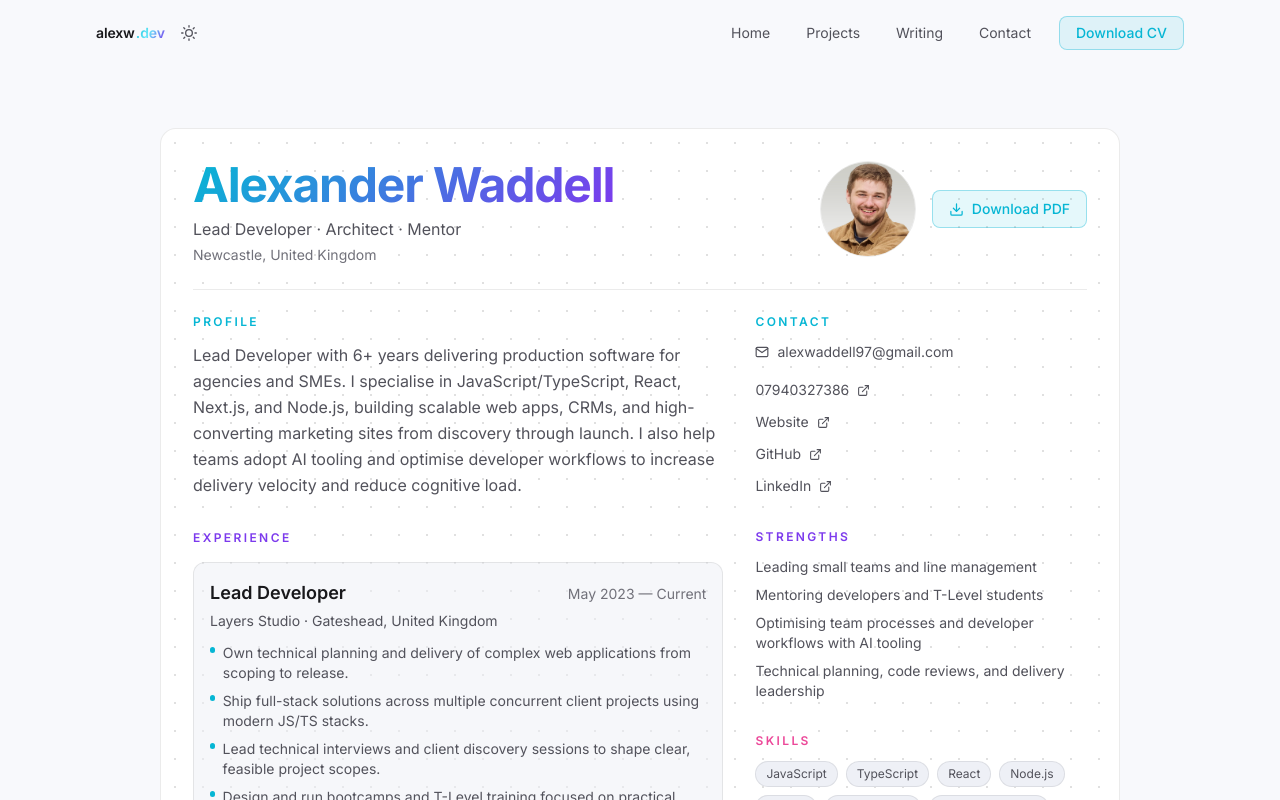
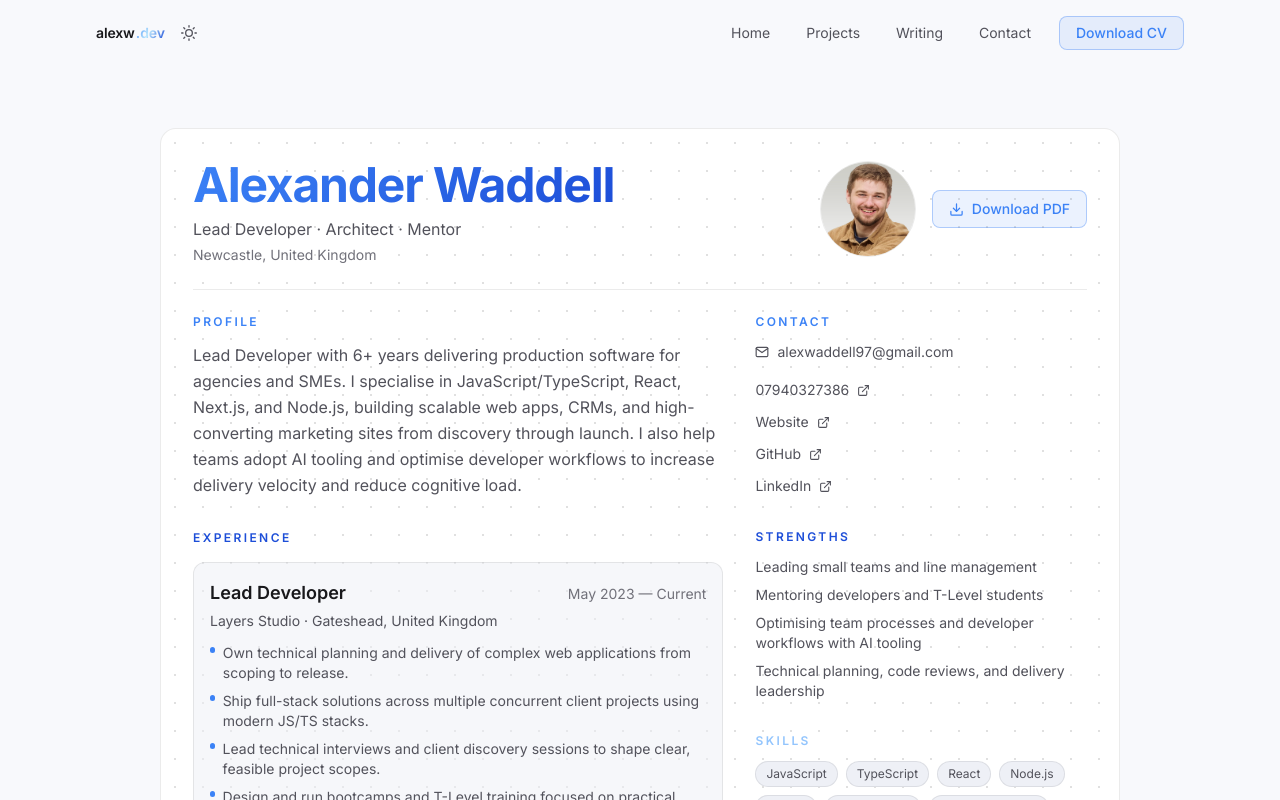
Before and after one commit to alexwaddell97/portfolio, a React (Vite) app: page /cv in a window 1280 px wide. Shown: the top 800 px of the page. Built offline with nearby package versions, Linux system fonts and the light colour scheme.

Commit message:
feat: update the gradient colour theme to a better shade of blue

```diff
--- a/src/App.css
+++ b/src/App.css
@@ -11,32 +11,32 @@
   --color-text-secondary: #a1a1aa;
   --color-text-muted: #8b8b9d;
 
-  /* Electric accent trio */
-  --color-cyan: #06b6d4;
-  --color-violet: #7c3aed;
-  --color-pink: #ec4899;
+  /* Accent trio — electric blue / deep indigo / ice blue */
+  --color-cyan: #3b82f6;
+  --color-violet: #1d4ed8;
+  --color-pink: #93c5fd;
 
   /* Legacy accent alias (keeps existing components working) */
-  --color-accent: #7c3aed;
-  --color-accent-hover: #8b5cf6;
-  --color-accent-glow: rgba(124, 58, 237, 0.15);
+  --color-accent: #3b82f6;
+  --color-accent-hover: #2563eb;
+  --color-accent-glow: rgba(59, 130, 246, 0.15);
 
   /* Per-accent glows */
-  --color-cyan-glow: rgba(6, 182, 212, 0.15);
-  --color-violet-glow: rgba(124, 58, 237, 0.15);
-  --color-pink-glow: rgba(236, 72, 153, 0.15);
+  --color-cyan-glow: rgba(59, 130, 246, 0.15);
+  --color-violet-glow: rgba(29, 78, 216, 0.15);
+  --color-pink-glow: rgba(147, 197, 253, 0.10);
 
   /* Borders */
   --color-border: rgba(255, 255, 255, 0.06);
-  --color-border-cyan: rgba(6, 182, 212, 0.3);
-  --color-border-violet: rgba(124, 58, 237, 0.3);
-  --color-border-pink: rgba(236, 72, 153, 0.3);
+  --color-border-cyan: rgba(59, 130, 246, 0.3);
+  --color-border-violet: rgba(29, 78, 216, 0.3);
+  --color-border-pink: rgba(147, 197, 253, 0.25);
 
   /* UI chrome */
   --color-scrollbar-track: #0e0e1a;
-  --color-scrollbar-thumb: rgba(124, 58, 237, 0.5);
-  --color-scrollbar-thumb-hover: rgba(6, 182, 212, 0.65);
-  --color-selection-bg: rgba(124, 58, 237, 0.35);
+  --color-scrollbar-thumb: rgba(59, 130, 246, 0.5);
+  --color-scrollbar-thumb-hover: rgba(29, 78, 216, 0.7);
+  --color-selection-bg: rgba(59, 130, 246, 0.3);
   --color-selection-text: #ffffff;
 
   --font-family-sans: 'Inter', system-ui, sans-serif;
@@ -51,17 +51,16 @@
   --color-text-secondary: #52525b;
   --color-text-muted: #71717a;
   --color-border: rgba(0, 0, 0, 0.08);
-  --color-accent-glow: rgba(124, 58, 237, 0.18);
-  /* Glows need MORE opacity on a pale bg to stay visible */
-  --color-cyan-glow: rgba(6, 182, 212, 0.22);
-  --color-violet-glow: rgba(124, 58, 237, 0.18);
-  --color-pink-glow: rgba(236, 72, 153, 0.15);
+  --color-accent-glow: rgba(59, 130, 246, 0.18);
+  --color-cyan-glow: rgba(59, 130, 246, 0.22);
+  --color-violet-glow: rgba(29, 78, 216, 0.18);
+  --color-pink-glow: rgba(147, 197, 253, 0.15);
 
   /* UI chrome (light) */
   --color-scrollbar-track: #eef0f6;
-  --color-scrollbar-thumb: rgba(124, 58, 237, 0.42);
-  --color-scrollbar-thumb-hover: rgba(6, 182, 212, 0.56);
-  --color-selection-bg: rgba(6, 182, 212, 0.25);
+  --color-scrollbar-thumb: rgba(59, 130, 246, 0.42);
+  --color-scrollbar-thumb-hover: rgba(29, 78, 216, 0.6);
+  --color-selection-bg: rgba(59, 130, 246, 0.22);
   --color-selection-text: #111827;
 }
 
@@ -144,21 +143,21 @@
   }
 
   .gradient-text-cyan-violet {
-    background: linear-gradient(135deg, #06b6d4 0%, #7c3aed 100%) !important;
+    background: linear-gradient(135deg, #3b82f6 0%, #1d4ed8 100%) !important;
     -webkit-background-clip: text !important;
     -webkit-text-fill-color: transparent !important;
     background-clip: text !important;
   }
 
   .gradient-text-violet-pink {
-    background: linear-gradient(135deg, #7c3aed 0%, #ec4899 100%) !important;
+    background: linear-gradient(135deg, #1d4ed8 0%, #93c5fd 100%) !important;
     -webkit-background-clip: text !important;
     -webkit-text-fill-color: transparent !important;
     background-clip: text !important;
   }
 
   .gradient-text-full {
-    background: linear-gradient(135deg, #06b6d4 0%, #7c3aed 50%, #ec4899 100%) !important;
+    background: linear-gradient(135deg, #bae6fd 0%, #3b82f6 40%, #1d4ed8 100%) !important;
     -webkit-background-clip: text !important;
     -webkit-text-fill-color: transparent !important;
     background-clip: text !important;
@@ -189,46 +188,46 @@
 }
 
 .gradient-border-cyan::before {
-  background: linear-gradient(135deg, rgba(6, 182, 212, 0.6), rgba(6, 182, 212, 0.1));
+  background: linear-gradient(135deg, rgba(59, 130, 246, 0.6), rgba(59, 130, 246, 0.1));
 }
 
 .gradient-border-cyan {
-  border: 1px solid rgba(6, 182, 212, 0.28);
+  border: 1px solid rgba(59, 130, 246, 0.28);
 }
 
 .gradient-border-violet::before {
-  background: linear-gradient(135deg, rgba(124, 58, 237, 0.6), rgba(124, 58, 237, 0.1));
+  background: linear-gradient(135deg, rgba(29, 78, 216, 0.6), rgba(29, 78, 216, 0.1));
 }
 
 .gradient-border-violet {
-  border: 1px solid rgba(124, 58, 237, 0.28);
+  border: 1px solid rgba(29, 78, 216, 0.28);
 }
 
 .gradient-border-pink::before {
-  background: linear-gradient(135deg, rgba(236, 72, 153, 0.6), rgba(236, 72, 153, 0.1));
+  background: linear-gradient(135deg, rgba(147, 197, 253, 0.5), rgba(147, 197, 253, 0.1));
 }
 
 .gradient-border-pink {
-  border: 1px solid rgba(236, 72, 153, 0.28);
+  border: 1px solid rgba(147, 197, 253, 0.22);
 }
 
 /* ─── Glow shadows ──────────────────────────────────────── */
 .glow-cyan {
   box-shadow:
-    0 0 20px rgba(6, 182, 212, 0.08),
-    0 0 60px rgba(6, 182, 212, 0.04);
+    0 0 20px rgba(59, 130, 246, 0.08),
+    0 0 60px rgba(59, 130, 246, 0.04);
 }
 
 .glow-violet {
   box-shadow:
-    0 0 20px rgba(124, 58, 237, 0.08),
-    0 0 60px rgba(124, 58, 237, 0.04);
+    0 0 20px rgba(29, 78, 216, 0.08),
+    0 0 60px rgba(29, 78, 216, 0.04);
 }
 
 .glow-pink {
   box-shadow:
-    0 0 20px rgba(236, 72, 153, 0.08),
-    0 0 60px rgba(236, 72, 153, 0.04);
+    0 0 20px rgba(147, 197, 253, 0.08),
+    0 0 60px rgba(147, 197, 253, 0.04);
 }
 
 /* ─── Dot grid background ───────────────────────────────── */
@@ -248,9 +247,9 @@
 }
 
 @keyframes streak-pulse {
-  0%, 100% { box-shadow: 0 0 0 0 rgba(6, 182, 212, 0); }
-  35% { box-shadow: 0 0 0 8px rgba(6, 182, 212, 0.12); }
-  70% { box-shadow: 0 0 0 16px rgba(124, 58, 237, 0.08); }
+  0%, 100% { box-shadow: 0 0 0 0 rgba(59, 130, 246, 0); }
+  35% { box-shadow: 0 0 0 8px rgba(59, 130, 246, 0.12); }
+  70% { box-shadow: 0 0 0 16px rgba(29, 78, 216, 0.08); }
 }
 
 @keyframes hero-glitch {
@@ -268,8 +267,8 @@
 }
 
 @keyframes snake-rainbow-glow {
-  0%, 100% { box-shadow: 0 0 8px rgba(6, 182, 212, 0.35); }
-  50% { box-shadow: 0 0 14px rgba(236, 72, 153, 0.55); }
+  0%, 100% { box-shadow: 0 0 8px rgba(59, 130, 246, 0.35); }
+  50% { box-shadow: 0 0 14px rgba(147, 197, 253, 0.55); }
 }
 
 .snake-rainbow-pulse {
@@ -296,12 +295,12 @@
 
 .hero-name-glitch::before {
   transform: translateX(1px);
-  color: rgba(6, 182, 212, 0.65);
+  color: rgba(59, 130, 246, 0.65);
 }
 
 .hero-name-glitch::after {
   transform: translateX(-1px);
-  color: rgba(236, 72, 153, 0.6);
+  color: rgba(147, 197, 253, 0.6);
 }
 
 /* ─── Marquee ticker ────────────────────────────────────── */
@@ -327,18 +326,18 @@
 
 /* ─── Tech pill pulsing border ──────────────────────────── */
 @keyframes pill-pulse-cyan {
-  0%, 100% { box-shadow: 0 0 0 0 rgba(6, 182, 212, 0), 0 0 12px rgba(6, 182, 212, 0.15); border-color: rgba(6, 182, 212, 0.25); }
-  50%       { box-shadow: 0 0 0 3px rgba(6, 182, 212, 0.08), 0 0 24px rgba(6, 182, 212, 0.3); border-color: rgba(6, 182, 212, 0.6); }
+  0%, 100% { box-shadow: 0 0 0 0 rgba(59, 130, 246, 0), 0 0 12px rgba(59, 130, 246, 0.15); border-color: rgba(59, 130, 246, 0.25); }
+  50%       { box-shadow: 0 0 0 3px rgba(59, 130, 246, 0.08), 0 0 24px rgba(59, 130, 246, 0.3); border-color: rgba(59, 130, 246, 0.6); }
 }
 
 @keyframes pill-pulse-violet {
-  0%, 100% { box-shadow: 0 0 0 0 rgba(124, 58, 237, 0), 0 0 12px rgba(124, 58, 237, 0.15); border-color: rgba(124, 58, 237, 0.25); }
-  50%       { box-shadow: 0 0 0 3px rgba(124, 58, 237, 0.08), 0 0 24px rgba(124, 58, 237, 0.3); border-color: rgba(124, 58, 237, 0.6); }
+  0%, 100% { box-shadow: 0 0 0 0 rgba(29, 78, 216, 0), 0 0 12px rgba(29, 78, 216, 0.15); border-color: rgba(29, 78, 216, 0.25); }
+  50%       { box-shadow: 0 0 0 3px rgba(29, 78, 216, 0.08), 0 0 24px rgba(29, 78, 216, 0.3); border-color: rgba(29, 78, 216, 0.6); }
 }
 
 @keyframes pill-pulse-pink {
-  0%, 100% { box-shadow: 0 0 0 0 rgba(236, 72, 153, 0), 0 0 12px rgba(236, 72, 153, 0.15); border-color: rgba(236, 72, 153, 0.25); }
-  50%       { box-shadow: 0 0 0 3px rgba(236, 72, 153, 0.08), 0 0 24px rgba(236, 72, 153, 0.3); border-color: rgba(236, 72, 153, 0.6); }
+  0%, 100% { box-shadow: 0 0 0 0 rgba(147, 197, 253, 0), 0 0 12px rgba(147, 197, 253, 0.12); border-color: rgba(147, 197, 253, 0.22); }
+  50%       { box-shadow: 0 0 0 3px rgba(147, 197, 253, 0.06), 0 0 24px rgba(147, 197, 253, 0.25); border-color: rgba(147, 197, 253, 0.5); }
 }
 
 /* ─── Nav brand micro-interaction ──────────────────────── */
@@ -351,9 +350,9 @@
   background: linear-gradient(
     120deg,
     var(--color-cyan) 0%,
-    #67e8f9 24%,
+    #bae6fd 24%,
     var(--color-violet) 52%,
-    #c4b5fd 74%,
+    #60a5fa 74%,
     var(--color-cyan) 100%
   );
   background-size: 220% 100%;
@@ -388,20 +387,20 @@
   padding: 0.75rem 1.5rem;
   font-weight: 500;
   color: #fff;
-  background: linear-gradient(135deg, #06b6d4, #7c3aed);
+  background: linear-gradient(135deg, #3b82f6, #1d4ed8);
   transition: transform 220ms ease, box-shadow 220ms ease, filter 220ms ease;
-  box-shadow: 0 10px 24px -18px rgba(124, 58, 237, 0.7);
+  box-shadow: 0 10px 24px -18px rgba(59, 130, 246, 0.7);
 }
 
 .btn-primary:hover,
 .btn-primary:focus-visible {
   transform: translateY(-1px) scale(1.02);
-  box-shadow: 0 16px 30px -16px rgba(124, 58, 237, 0.75);
+  box-shadow: 0 16px 30px -16px rgba(59, 130, 246, 0.75);
 }
 
 .btn-primary:focus-visible {
   outline: none;
-  box-shadow: 0 0 0 2px rgba(6, 182, 212, 0.45), 0 16px 30px -16px rgba(124, 58, 237, 0.75);
+  box-shadow: 0 0 0 2px rgba(147, 197, 253, 0.5), 0 16px 30px -16px rgba(29, 78, 216, 0.75);
 }
 
 .btn-primary:disabled {
@@ -427,13 +426,13 @@
 .btn-outline:hover,
 .btn-outline:focus-visible {
   color: var(--color-cyan);
-  border-color: rgba(6, 182, 212, 0.45);
+  border-color: rgba(59, 130, 246, 0.45);
   transform: translateY(-1px);
 }
 
 .btn-outline:focus-visible {
   outline: none;
-  box-shadow: 0 0 0 2px rgba(6, 182, 212, 0.3);
+  box-shadow: 0 0 0 2px rgba(59, 130, 246, 0.3);
 }
 
 .btn-soft-cyan {
@@ -443,8 +442,8 @@
   gap: 0.5rem;
   cursor: pointer;
   border-radius: 0.5rem;
-  border: 1px solid rgba(6, 182, 212, 0.35);
-  background: rgba(6, 182, 212, 0.1);
+  border: 1px solid rgba(59, 130, 246, 0.35);
+  background: rgba(59, 130, 246, 0.1);
   color: var(--color-cyan);
   font-weight: 500;
   transition: background-color 220ms ease, border-color 220ms ease, box-shadow 220ms ease, transform 220ms ease;
@@ -452,14 +451,14 @@
 
 .btn-soft-cyan:hover,
 .btn-soft-cyan:focus-visible {
-  background: rgba(6, 182, 212, 0.15);
-  border-color: rgba(6, 182, 212, 0.45);
+  background: rgba(59, 130, 246, 0.15);
+  border-color: rgba(59, 130, 246, 0.45);
   transform: translateY(-1px);
 }
 
 .btn-soft-cyan:focus-visible {
   outline: none;
-  box-shadow: 0 0 0 2px rgba(6, 182, 212, 0.28);
+  box-shadow: 0 0 0 2px rgba(59, 130, 246, 0.28);
 }
 
 .brand-sheen::after {
@@ -498,16 +497,16 @@
 .icon-hover-glow:hover,
 .icon-hover-glow:focus-visible {
   color: var(--color-cyan);
-  filter: drop-shadow(0 0 8px rgba(6, 182, 212, 0.45));
+  filter: drop-shadow(0 0 8px rgba(59, 130, 246, 0.45));
 }
 
 .hero-name-interactive {
   background: linear-gradient(
     120deg,
     var(--color-cyan) 0%,
-    #67e8f9 24%,
+    #bae6fd 24%,
     var(--color-violet) 52%,
-    #c4b5fd 74%,
+    #60a5fa 74%,
     var(--color-cyan) 100%
   );
   background-size: 220% 100%;
@@ -529,9 +528,9 @@
   background: linear-gradient(
     120deg,
     var(--color-cyan) 0%,
-    #67e8f9 24%,
+    #bae6fd 24%,
     var(--color-violet) 52%,
-    #c4b5fd 74%,
+    #60a5fa 74%,
     var(--color-cyan) 100%
   );
   background-size: 220% 100%;
--- a/src/components/Contact.tsx
+++ b/src/components/Contact.tsx
@@ -140,7 +140,7 @@ function Contact() {
                 <img src="/images/headshot.png" alt="Alex Waddell" className="w-20 h-20 rounded-full object-cover border border-border" loading="lazy" />
                 <div>
                   <p className="text-lg font-semibold text-text-primary">Alex Waddell</p>
-                  <p className="text-sm text-text-secondary">Product-focused engineer, mentor, and trainer</p>
+                  <p className="text-sm text-text-secondary">Lead Developer</p>
                 </div>
               </div>
 
--- a/src/components/Hero.tsx
+++ b/src/components/Hero.tsx
@@ -91,7 +91,7 @@ function Hero() {
       <motion.div
         className="pointer-events-none fixed inset-0 z-0"
         style={{
-          background: `radial-gradient(700px circle at ${springX}px ${springY}px, rgba(6,182,212,${theme === 'light' ? '0.10' : '0.05'}), transparent 50%)`,
+          background: `radial-gradient(700px circle at ${springX}px ${springY}px, rgba(59,130,246,${theme === 'light' ? '0.10' : '0.05'}), transparent 50%)`,
         }}
       />
 
--- a/src/components/SectionHeading.tsx
+++ b/src/components/SectionHeading.tsx
@@ -12,7 +12,7 @@ function SectionHeading({ title, subtitle }: SectionHeadingProps) {
       whileInView={{ opacity: 1, y: 0 }}
       viewport={{ once: true }}
       transition={{ duration: 0.5 }}
-      className="mb-16 text-center"
+      className="mb-8 text-center"
     >
       <h2 className="text-3xl font-bold text-text-primary md:text-4xl">{title}</h2>
       {subtitle && <p className="mt-3 text-lg text-text-secondary">{subtitle}</p>}
```
Also changed, not shown: src/components/IntroTimeline.tsx (+4 -5 lines), src/components/Mentorship.tsx (+5 -12 lines).
